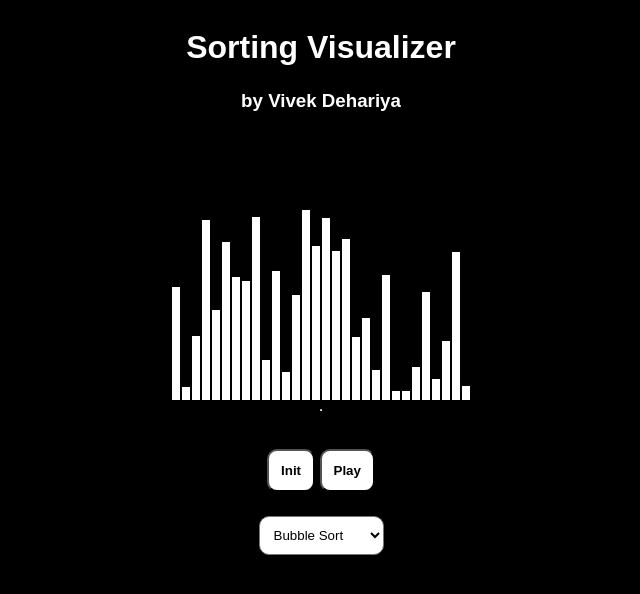
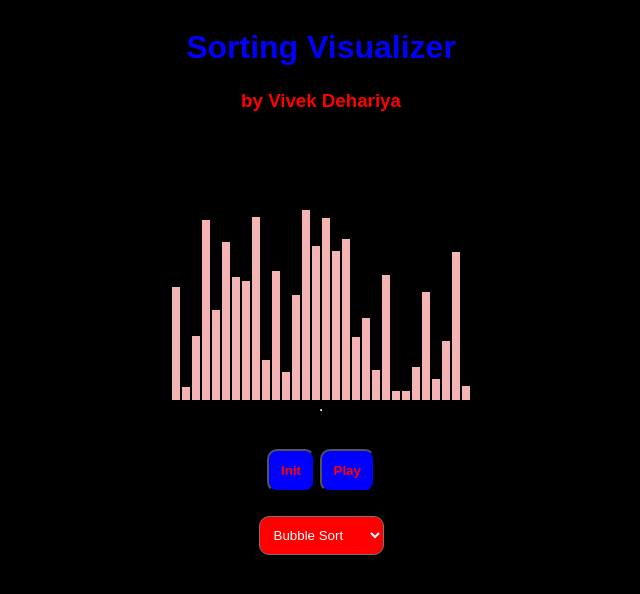
Before and after one commit to Vivek-Mehra298/Sorting-Visualizer, a plain HTML site: page index.html in a window 1280 px wide. Shown: the whole page, without its empty margins (319-959 px from the left). Drawn offline with Linux system fonts and the light colour scheme.

Commit message:
Update style.css

```diff
--- a/style.css
+++ b/style.css
@@ -7,7 +7,11 @@ body {
   color: white;
   background-color: black;
 }
+h1{
+  color:blue;
+}
 h3 {
+  color:red;
   text-align: center;
   margin-top: 2px;
 }
@@ -25,8 +29,8 @@ button {
   border-radius: 10px;
   padding: 12px;
   font-weight: 700;
-  background-color: white;
-  color: black;
+  background-color: blue;
+  color: red;
 }
 button:hover {
   background-color: black;
@@ -35,15 +39,16 @@ button:hover {
 }
 .bar {
   width: 8px;
-  background-color: white;
+  /* background-color: white; */
+  background-color:  rgb(245, 180, 180);
   margin: 1px;
 }
 .option-value {
   margin-top: 1.5rem;
 }
 #sort-select {
-  background-color: white;
-  color: black;
+  background-color: red;
+  color: white;
   padding: 10px;
   border-radius: 10px;
 }
```
